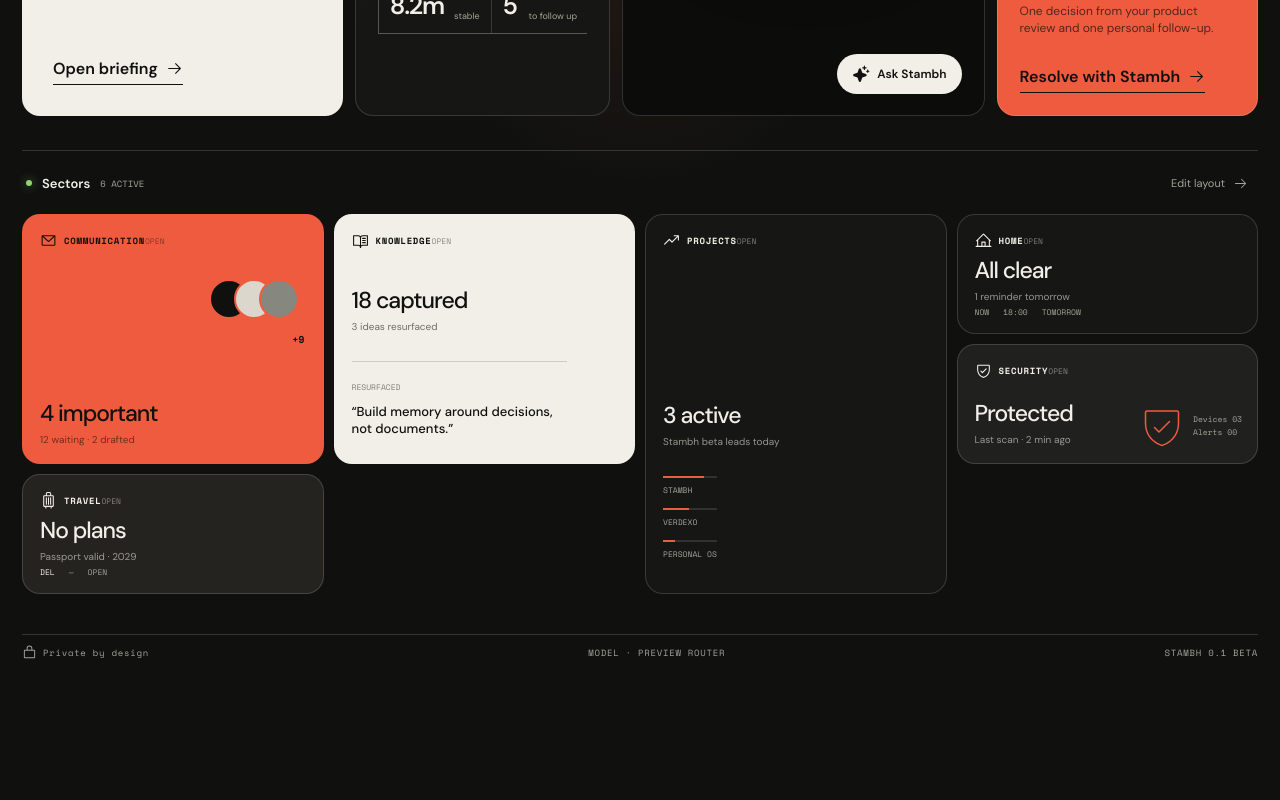
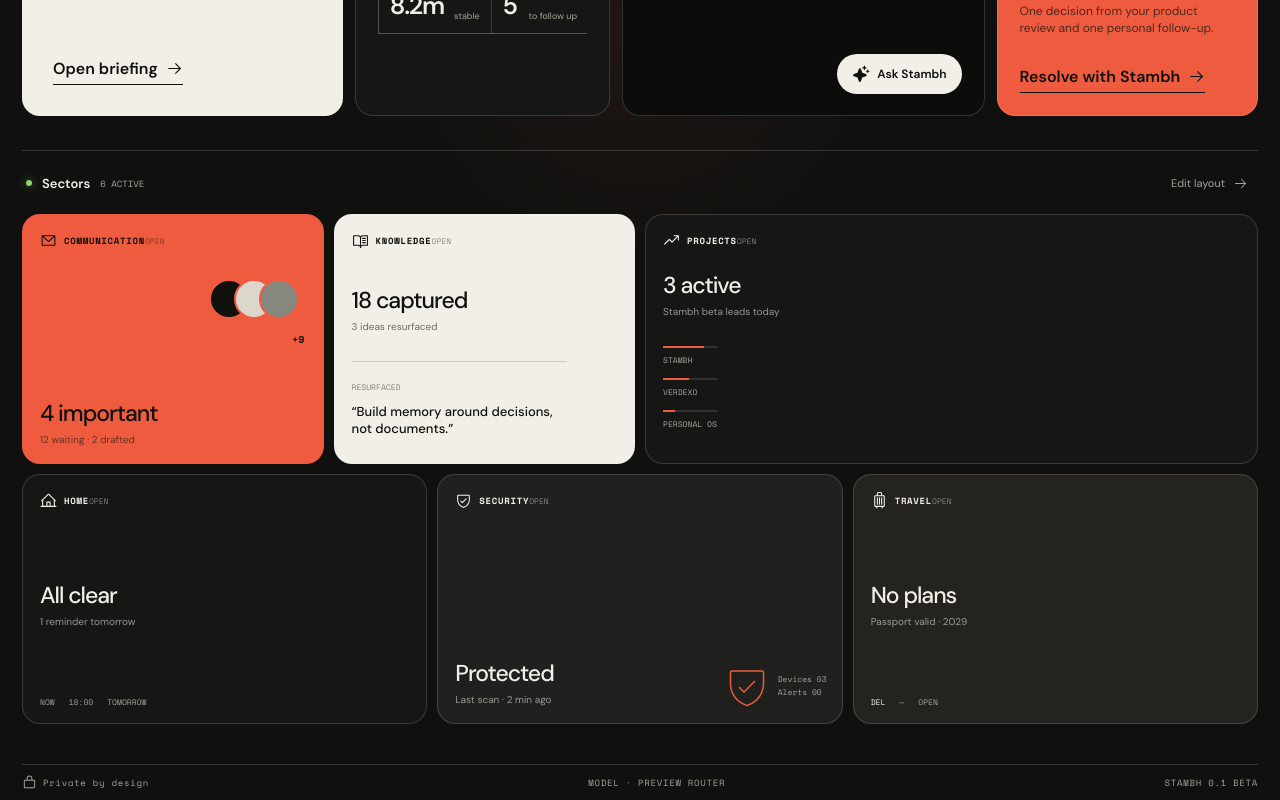
Before and after one commit to verdexo-vent/stambh, a React (Vite) app: page / in a window 1280 px wide. Shown: the part 628-1428 px from the top of the page. Before the commit the page ends 1298 px from the top, so only its background shows below. Built offline with nearby package versions, Linux system fonts and the light colour scheme.

Commit message:
Fix cramped sector widget layout

```diff
--- a/src/styles.css
+++ b/src/styles.css
@@ -109,8 +109,8 @@ button:focus-visible, a:focus-visible, input:focus-visible { outline: 2px solid
 .sector-widget:hover { transform: translateY(-3px); border-color: rgba(241,239,232,.38); }
 .sector-widget.inbox { grid-column: span 3; grid-row: span 2; background: var(--signal); color: var(--ink); border-color: transparent; }
 .sector-widget.knowledge { grid-column: span 3; grid-row: span 2; background: var(--paper); color: var(--ink); }
-.sector-widget.projects { grid-column: span 3; grid-row: span 3; }
-.sector-widget.home, .sector-widget.security, .sector-widget.travel { grid-column: span 3; }
+.sector-widget.projects { grid-column: span 6; grid-row: span 2; }
+.sector-widget.home, .sector-widget.security, .sector-widget.travel { grid-column: span 4; grid-row: span 2; }
 .sector-top { display: flex; align-items: center; justify-content: space-between; }
 .sector-top > span { display: flex; align-items: center; gap: 7px; font: 700 9px/1 "Space Mono", monospace; letter-spacing: .08em; text-transform: uppercase; }
 .sector-top > small { margin: 0; font: 8px/1 "Space Mono", monospace; opacity: .46; text-transform: uppercase; }
```
